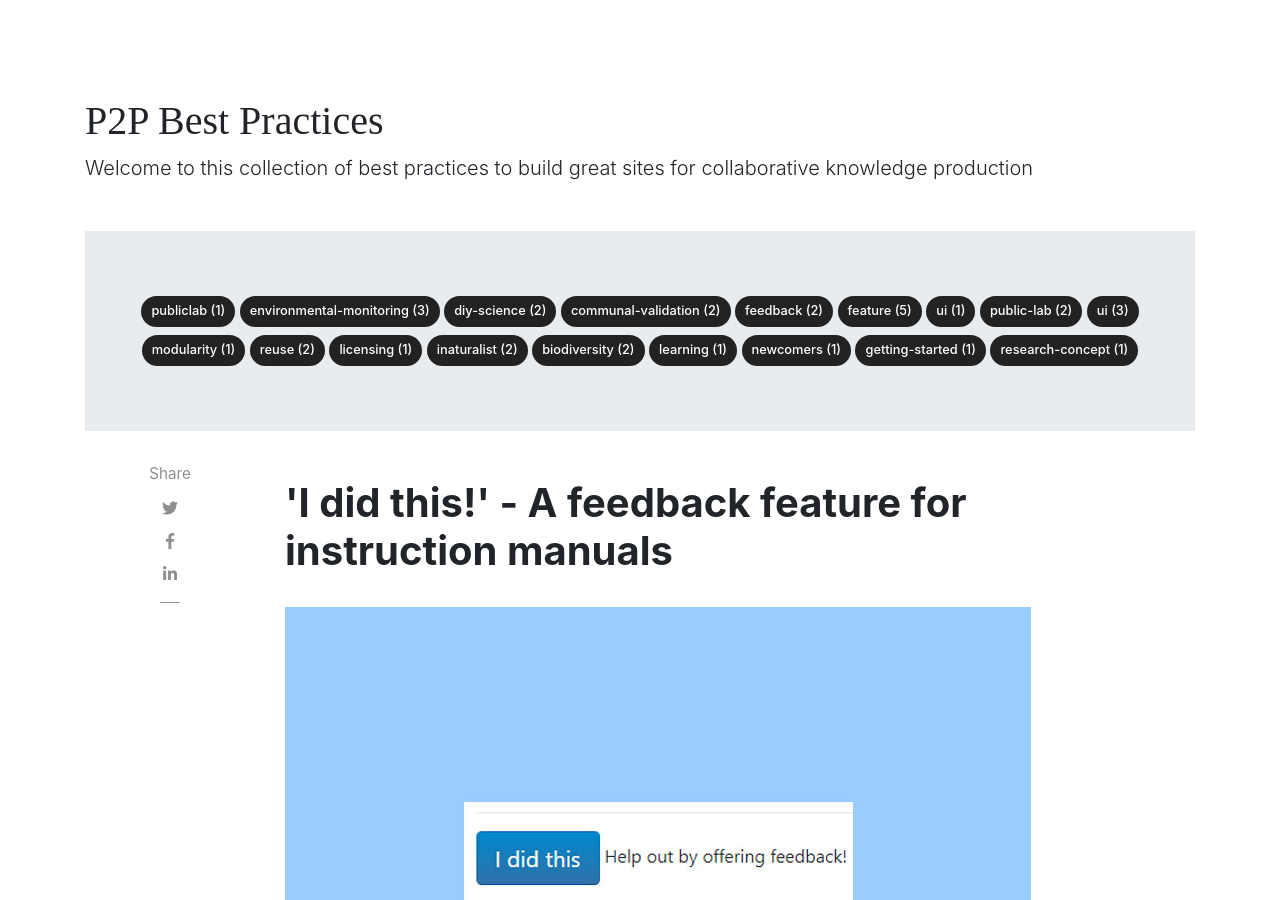
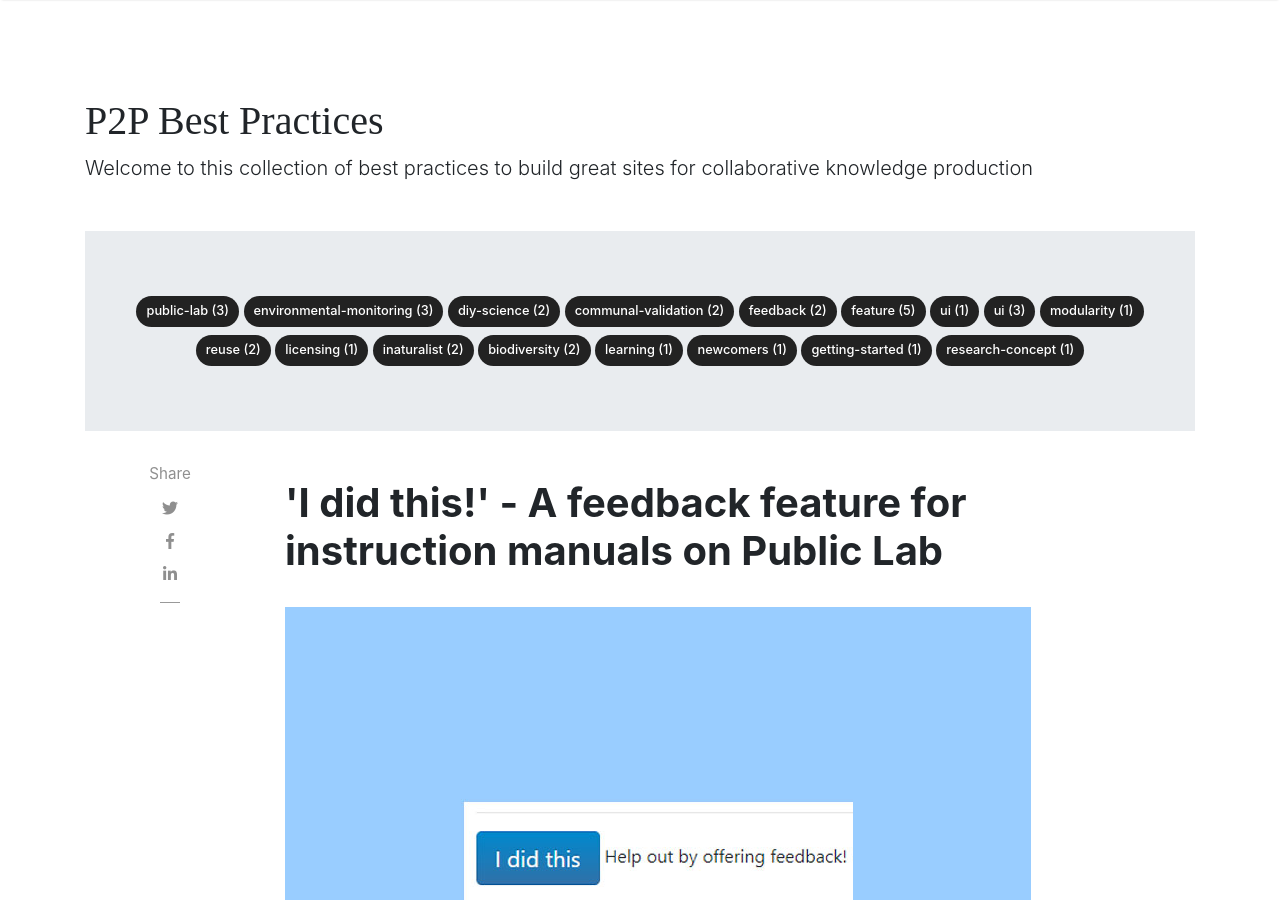
Before and after one commit to PeerProducedResearch/best-practices, a Jekyll site: the page built from _posts/2021-02-22-I-did-it-feature.md, in a window 1280 px wide and 900 px high. Built offline with Jekyll 4.4.1, drawn with Linux system fonts in a browser that asks for light colours; nearby versions of some CDN libraries; some web fonts are replaced; comment, search, counter and statistics services are not loaded.

Commit message:
minor changes in blog post on 'i did it' feature on public lab

```diff
--- a/_posts/2021-02-22-I-did-it-feature.md
+++ b/_posts/2021-02-22-I-did-it-feature.md
@@ -1,8 +1,8 @@
 ---
 layout: post
-title:  "'I did this!' - A feedback feature for instruction manuals"
+title:  "'I did this!' - A feedback feature for instruction manuals on Public Lab"
 author: kat
-categories: [ publiclab, environmental-monitoring, diy-science, communal-validation, feedback, feature, UI ]
+categories: [ public-lab, environmental-monitoring, diy-science, communal-validation, feedback, feature, UI ]
 image: assets/images/2021-02-22-I-did-it-feature-0.jpg
 synopsis: "Replication of DIY research activities"
 ---
```
